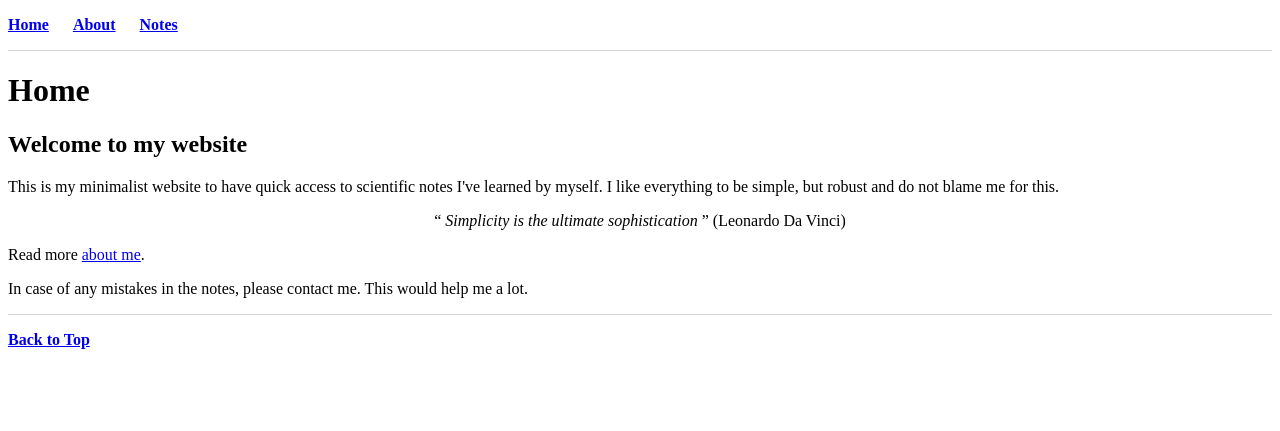
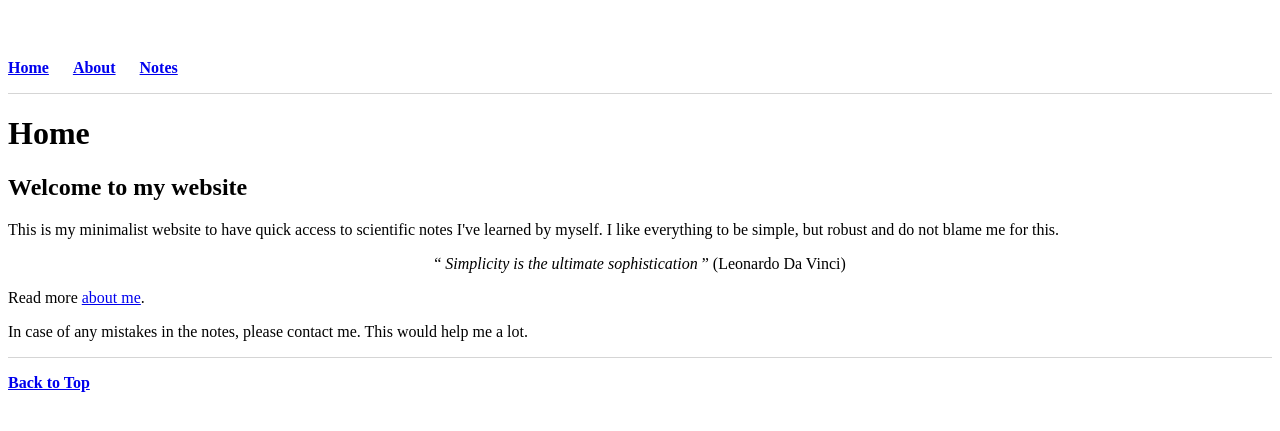
Before and after one commit to mrrezaie/mrrezaie.github.io, a Jekyll site: the page built from index.html, in a window 1280 px wide. Shown: the top 431 px of the page. Built offline with Jekyll 4.4.1, drawn with Linux system fonts in a browser that asks for light colours.

Commit message:
Update main.css

```diff
--- a/css/main.css
+++ b/css/main.css
@@ -1,4 +1,6 @@
-
+body {
+padding: 35px 0px 35px 0px;
+}
 
 nav ul, footer ul {
     padding: 0px;
```
